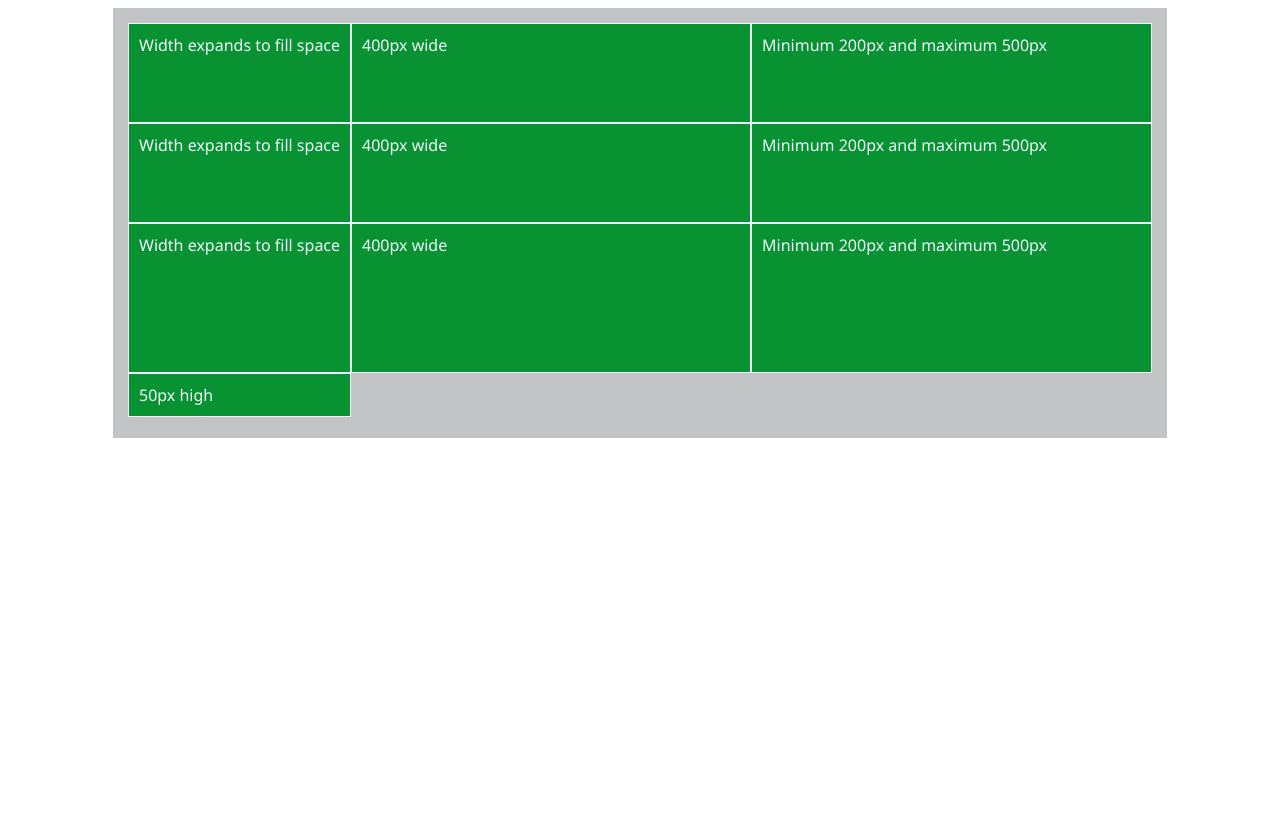
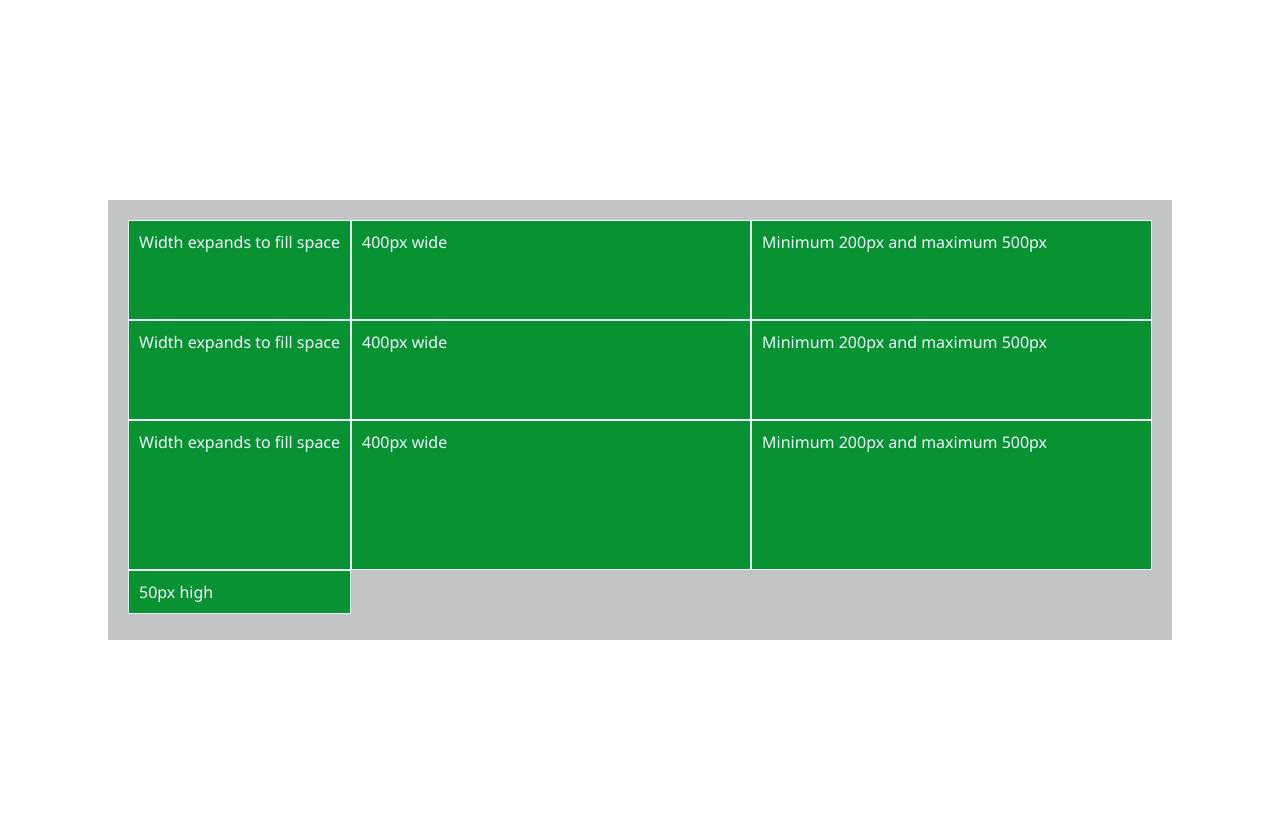
Before and after one commit to SriyansuDash/Web_Development, a PHP site: page /neoWebDev/CSS/grid2.html in a window 1280 px wide. Before the commit the page ends 438 px from the top, so only its background shows below. Run offline with PHP 8.4, Linux system fonts and the light colour scheme.

Commit message:
grid2.css

```diff
--- a/neoWebDev/CSS/grid2.css
+++ b/neoWebDev/CSS/grid2.css
@@ -1,8 +1,8 @@
 .background{
     width: 80vw;
     height: 400px;
-    margin: 0 auto;
-    padding: 15px 15px 15px 15px;
+    margin: 200px auto;
+    padding: 20px 20px 20px 20px;
     background-color:#c3c4c5;
 }
 .container{
```
